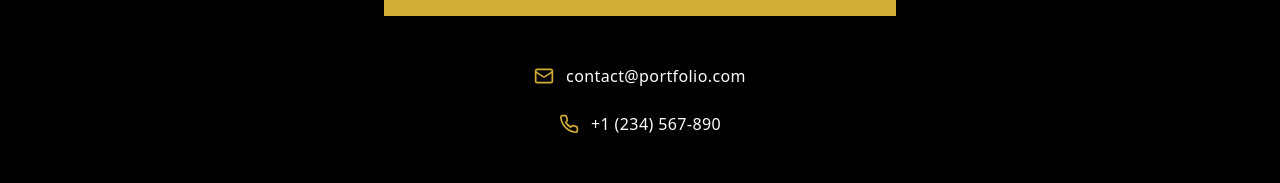
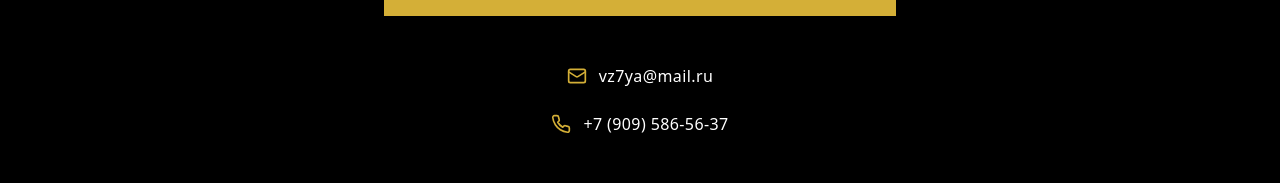
Before and after one commit to pr-poehali-dev/model-portfolio-site-2, a React (Vite) app: page / in a window 1280 px wide. Shown: the part 3860-4043 px from the top of the page. Built offline with nearby package versions, Linux system fonts and the light colour scheme.

Commit message:
Добавление контактных данных пользователя

```diff
--- a/src/pages/Index.tsx
+++ b/src/pages/Index.tsx
@@ -149,8 +149,8 @@ const Index = () => {
     pdf.text('Professional Model & Fashion Artist', pageWidth / 2, 30, { align: 'center' });
 
     pdf.setFontSize(10);
-    pdf.text('Email: contact@portfolio.com', pageWidth / 2, 40, { align: 'center' });
-    pdf.text('Phone: +1 (234) 567-890', pageWidth / 2, 45, { align: 'center' });
+    pdf.text('Email: vz7ya@mail.ru', pageWidth / 2, 40, { align: 'center' });
+    pdf.text('Phone: +7 (909) 586-56-37', pageWidth / 2, 45, { align: 'center' });
 
     let yPosition = 60;
 
@@ -430,14 +430,14 @@ const Index = () => {
             <div className="space-y-6 mb-12">
               <div className="flex items-center justify-center gap-3">
                 <Icon name="Mail" size={20} className="text-gold" />
-                <a href="mailto:contact@portfolio.com" className="hover:text-gold transition-colors tracking-wide">
-                  contact@portfolio.com
+                <a href="mailto:vz7ya@mail.ru" className="hover:text-gold transition-colors tracking-wide">
+                  vz7ya@mail.ru
                 </a>
               </div>
               <div className="flex items-center justify-center gap-3">
                 <Icon name="Phone" size={20} className="text-gold" />
-                <a href="tel:+1234567890" className="hover:text-gold transition-colors tracking-wide">
-                  +1 (234) 567-890
+                <a href="tel:+79095865637" className="hover:text-gold transition-colors tracking-wide">
+                  +7 (909) 586-56-37
                 </a>
               </div>
             </div>
```
